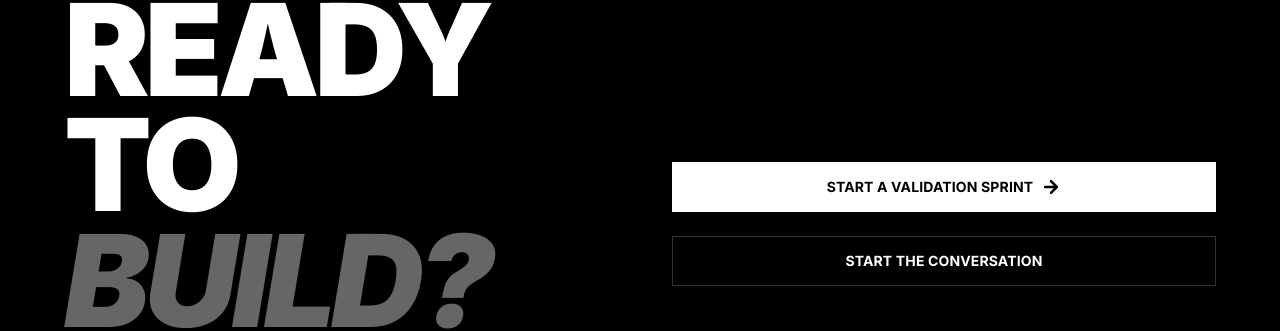
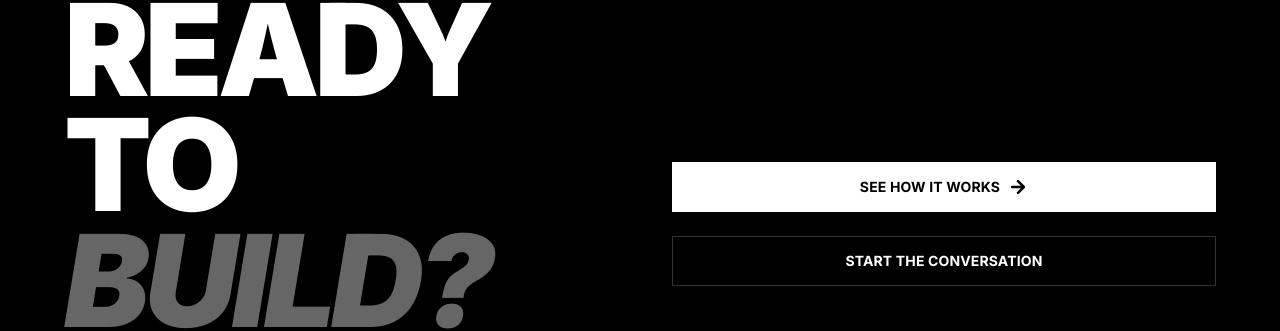
Before and after one commit to ron0105/tal-website, a Next.js app: page / in a window 1280 px wide. Shown: the part 7278-7609 px from the top of the page. Built offline with nearby package versions, Linux system fonts and the light colour scheme.

Commit message:
fix: replace all remaining 'Sprint' CTA buttons site-wide
- HomeCTA: 'START A VALIDATION SPRINT' -> 'SEE HOW IT WORKS' (primary) + keep 'START THE CONVERSATION' (secondary)
- VLHero, HIWDecisionGate, HeroSection: 'Start a Validation Sprint' -> 'Start the conversation'

```diff
--- a/src/components/HeroSection.tsx
+++ b/src/components/HeroSection.tsx
@@ -96,7 +96,7 @@ export default function HeroSection() {
                     "#2563EB")
                 }
               >
-                Start a Validation Sprint
+                Start the conversation
                 <svg
                   width="14"
                   height="14"
--- a/src/components/home/HomeCTA.tsx
+++ b/src/components/home/HomeCTA.tsx
@@ -22,10 +22,10 @@ export default function HomeCTA() {
           <AnimateOnScroll delay={0.15}>
             <div className="flex flex-col gap-6">
               <Link
-                href="/work-with-us"
+                href="/venture-lab"
                 className="btn-primary !bg-background !text-foreground !border-background hover:opacity-90 w-full py-8 text-xl"
               >
-                START A VALIDATION SPRINT
+                SEE HOW IT WORKS
                 <svg width="20" height="20" viewBox="0 0 24 24" fill="none" stroke="currentColor" strokeWidth="3" strokeLinecap="round" strokeLinejoin="round">
                   <path d="M5 12h14M12 5l7 7-7 7" />
                 </svg>
--- a/src/components/how-it-works/HIWDecisionGate.tsx
+++ b/src/components/how-it-works/HIWDecisionGate.tsx
@@ -155,7 +155,7 @@ export default function HIWDecisionGate() {
                 Bring us a problem worth solving.
               </p>
               <Link href="/work-with-us" className="btn-primary">
-                Start a Validation Sprint
+                Start the conversation
                 <svg width="14" height="14" viewBox="0 0 24 24" fill="none" stroke="currentColor" strokeWidth="2.5" strokeLinecap="round" strokeLinejoin="round">
                   <path d="M5 12h14M12 5l7 7-7 7" />
                 </svg>
--- a/src/components/venture-lab/VLHero.tsx
+++ b/src/components/venture-lab/VLHero.tsx
@@ -63,7 +63,7 @@ export default function VLHero() {
 
             <div className="flex flex-col sm:flex-row gap-4">
               <Link href="/work-with-us" className="btn-primary">
-                Start a Validation Sprint
+                Start the conversation
               </Link>
               <Link href="/how-it-works" className="btn-ghost">
                 See the 6-stage process
```
